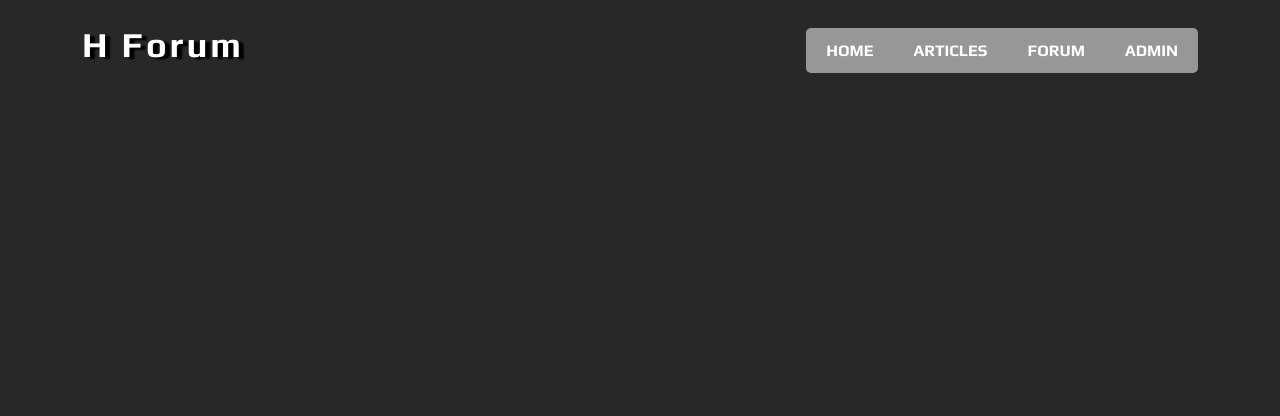
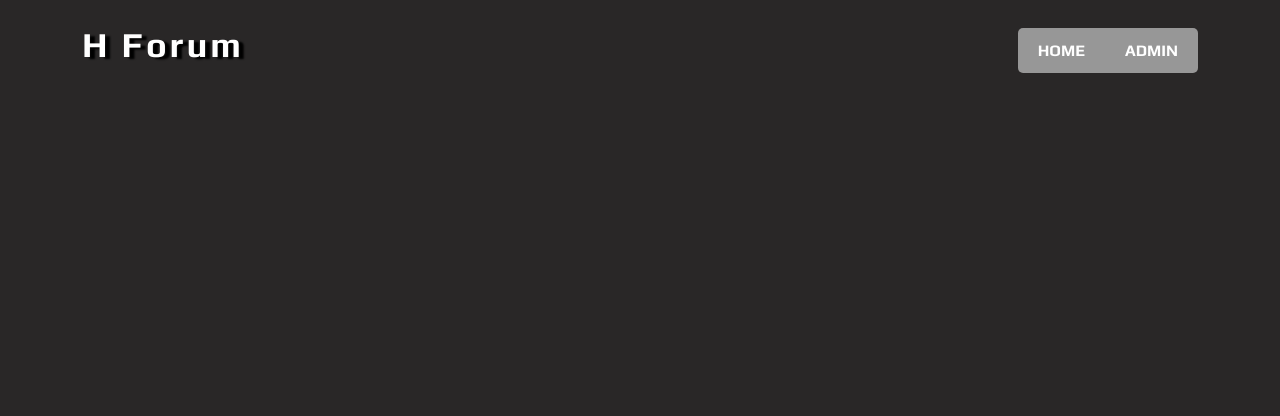
Before and after one commit to AzPogoDev/php_forum, a PHP site: page / in a window 1280 px wide. Shown: the top 416 px of the page. Run offline with PHP 8.4, Linux system fonts and the light colour scheme; data that the repository does not hold is empty; some libraries are stand-ins or nearby versions.

```diff
--- a/includes/header.inc.php
+++ b/includes/header.inc.php
@@ -3,13 +3,11 @@
         <div class="row">
             <div class="col-md-12">
                 <nav class="navi navbar" role="navigation">
-                    <a href="#" class="logo">
+                    <a href="/?page=home" class="logo">
                         H Forum
                     </a>
                     <ul class="menu nav nav-pills navbar-right">
                         <li class="menu__item is-itemHov"><a href="/?page=home">HOME</a></li>
-                        <li class="menu__item is-itemHov"><a href="/?page=list-articles">ARTICLES</a></li>
-                        <li class="menu__item is-itemHov"><a href="/?page=forum">FORUM</a></li>
                         <li class="menu__item is-itemHov"><a href="/?page=admin">ADMIN</a></li>
                     </ul>
                 </nav>
```
